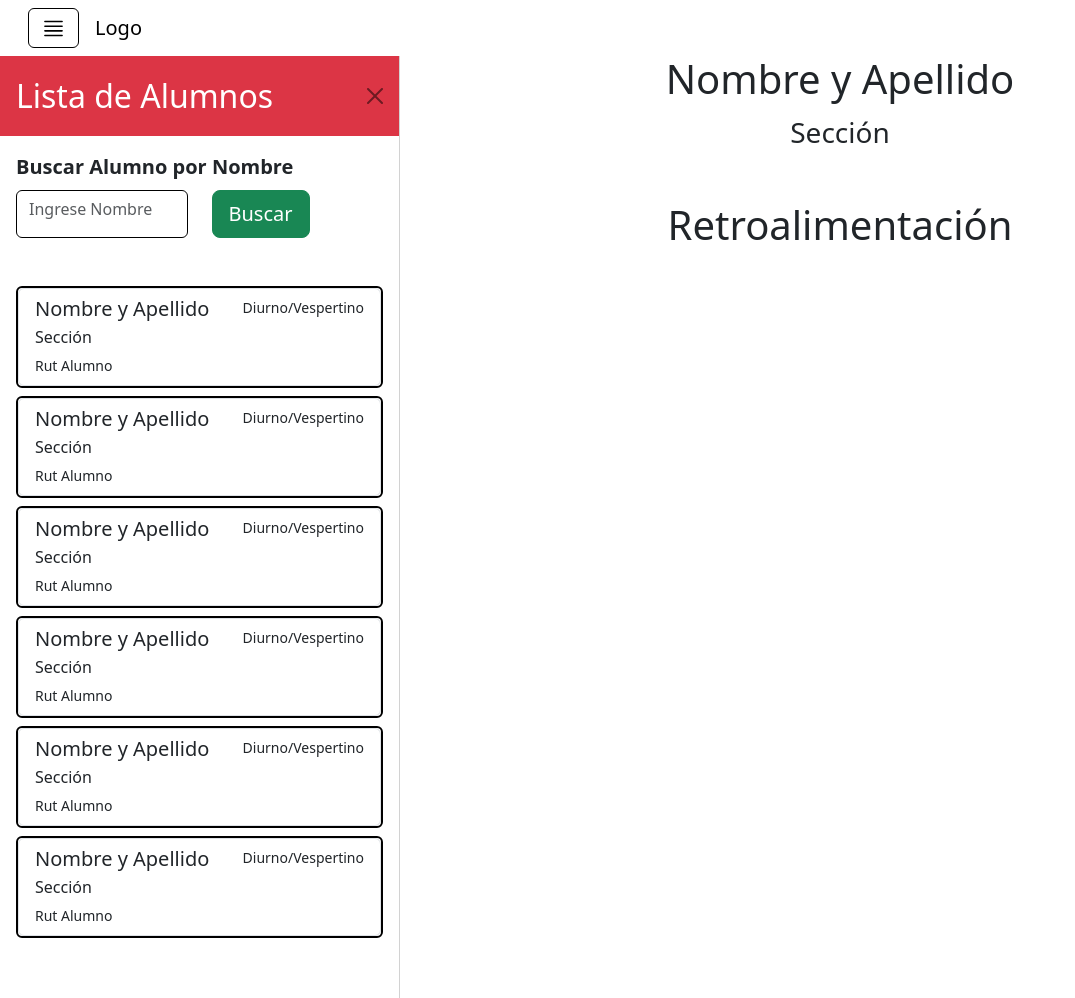
After one commit to SeniorHS/Plataforma-Ajuste-Razonable, a Django app: page /ajuste/ in a window 1280 px wide, after a click that opens the changed part. The commit adds this page. Shown: the whole page, without its empty margins (0-1075 px from the left). Run offline with Django 5.2, Linux system fonts and the light colour scheme; some libraries are stand-ins or nearby versions.

Commit message:
Modulo Ajuste Agregado

```diff
--- a/PlataformaAjusteRazonable/Ajustes/views.py
+++ b/PlataformaAjusteRazonable/Ajustes/views.py
@@ -1,3 +1,6 @@
 from django.shortcuts import render
 
 # Create your views here.
+
+def ajuste(request):
+    return render(request, 'ajuste/ajuste.html')
--- a/PlataformaAjusteRazonable/PlataformaAjusteRazonable/urls.py
+++ b/PlataformaAjusteRazonable/PlataformaAjusteRazonable/urls.py
@@ -20,11 +20,13 @@ from django.urls import path
 from Login import views as log
 from Registro import views as reg
 from Informativo import views as inf
+from Ajustes import views as aju
 
 urlpatterns = [
     path('admin/', admin.site.urls),
     path('', log.login, name='login'),
     path('registro/', reg.registro, name='registro'),
-    path('noticias/', inf.noticias, name='noticias')
+    path('noticias/', inf.noticias, name='noticias'),
+    path('ajuste/', aju.ajuste, name='ajuste')
 
 ]
--- /dev/null
+++ b/PlataformaAjusteRazonable/static/css/ajuste.css
@@ -0,0 +1,30 @@
+/* Estilos para el offcanvas */
+.offcanvas-start {
+    width: 250px;
+    /* Ancho del sidebar */
+}
+
+/* Animación para desplazar el contenido */
+.contenido {
+    transition: margin-left 0.4s ease;
+}
+
+/* Cuando se abre el offcanvas, empuja el contenido */
+.contenido.shifted {
+    margin-left: 200px;
+    /* Mismo ancho del sidebar */
+}
+
+/* En pantallas pequeñas, no desplaza el contenido */
+@media (width > 1024px) {
+    .contenido.shifted {
+        margin-left: 400px;
+        /* No empuja el contenido en pantallas pequeñas */
+    }
+}
+
+@media (width <=1024px) {
+    .contenido.shifted {
+        margin-left: 400px;
+    }
+}
--- /dev/null
+++ b/PlataformaAjusteRazonable/templates/ajuste/ajuste.html
@@ -0,0 +1,150 @@
+{% extends 'master/index.html' %}
+
+{% load static %}
+
+
+{% block titulo %}
+Ajustes Razonables
+{% endblock titulo %}
+
+
+{% block contenido %}
+    <!-- Sidebar Offcanvas -->
+    <div class="offcanvas offcanvas-start" style="margin-top: 56px;" data-bs-scroll="true" data-bs-backdrop="false"
+        tabindex="-1" id="offcanvasScrolling" aria-labelledby="offcanvasScrolling">
+        <div class="offcanvas-header px-3 bg-danger ">
+            <h5 class="offcanvas-title fs-2 text-white" id="offcanvasScrollingLabel">Lista de Alumnos</h5>
+            <button type="button" class="btn-close" data-bs-dismiss="offcanvas" aria-label="Close"></button>
+        </div>
+
+
+
+        <div class="offcanvas-body">
+            <form action="" class=" mb-5">
+                <label for="" class="form-label fw-bold fs-5">Buscar Alumno por Nombre</label>
+                <div class="row">
+                    <div class="col">
+                        <input type="text" class="form-control pl-5 pb-3 border border-black"
+                            placeholder="Ingrese Nombre">
+                    </div>
+                    <div class="col ">
+                        <button type="button" class="btn btn-success btn-lg">Buscar</button>
+                    </div>
+                </div>
+            </form>
+            <div class="list-group border border-black border-2 border-2 my-2">
+                <a href="#" class="list-group-item list-group-item-action" aria-current="true">
+                    <div class="d-flex w-100 justify-content-between">
+                        <h5 class="mb-1">Nombre y Apellido</h5>
+                        <small>Diurno/Vespertino</small>
+                    </div>
+                    <p class="mb-1">Sección</p>
+                    <small>Rut Alumno</small>
+                </a>
+            </div>
+            <div class="list-group border border-black border-2 my-2">
+                <a href="#" class="list-group-item list-group-item-action" aria-current="true">
+                    <div class="d-flex w-100 justify-content-between">
+                        <h5 class="mb-1">Nombre y Apellido</h5>
+                        <small>Diurno/Vespertino</small>
+                    </div>
+                    <p class="mb-1">Sección</p>
+                    <small>Rut Alumno</small>
+                </a>
+            </div>
+            <div class="list-group border border-black border-2 my-2">
+                <a href="#" class="list-group-item list-group-item-action" aria-current="true">
+                    <div class="d-flex w-100 justify-content-between">
+                        <h5 class="mb-1">Nombre y Apellido</h5>
+                        <small>Diurno/Vespertino</small>
+                    </div>
+                    <p class="mb-1">Sección</p>
+                    <small>Rut Alumno</small>
+                </a>
+            </div>
+            <div class="list-group border border-black border-2 my-2">
+                <a href="#" class="list-group-item list-group-item-action" aria-current="true">
+                    <div class="d-flex w-100 justify-content-between">
+                        <h5 class="mb-1">Nombre y Apellido</h5>
+                        <small>Diurno/Vespertino</small>
+                    </div>
+                    <p class="mb-1">Sección</p>
+                    <small>Rut Alumno</small>
+                </a>
+            </div>
+            <div class="list-group border border-black border-2 my-2">
+                <a href="#" class="list-group-item list-group-item-action" aria-current="true">
+                    <div class="d-flex w-100 justify-content-between">
+                        <h5 class="mb-1">Nombre y Apellido</h5>
+                        <small>Diurno/Vespertino</small>
+                    </div>
+                    <p class="mb-1">Sección</p>
+                    <small>Rut Alumno</small>
+                </a>
+            </div>
+            <div class="list-group border border-black border-2 my-2">
+                <a href="#" class="list-group-item list-group-item-action" aria-current="true">
+                    <div class="d-flex w-100 justify-content-between">
+                        <h5 class="mb-1">Nombre y Apellido</h5>
+                        <small>Diurno/Vespertino</small>
+                    </div>
+                    <p class="mb-1">Sección</p>
+                    <small>Rut Alumno</small>
+                </a>
+            </div>
+        </div>
+    </div>
+
+    <!-- Contenido Principal -->
+    <div class="contenido">
+
+        <nav class="navbar navbar-expand-lg fixed-top">
+            <div class="container-fluid">
+                <!-- Botón para abrir el sidebar -->
+                <button class="btn border border-black mx-3" type="button" data-bs-toggle="offcanvas"
+                    data-bs-target="#offcanvasScrolling" aria-controls="offcanvasScrolling">
+                    <img src="{% static 'img/ajustes/justify.svg' %}" alt="">
+                </button>
+                <a class="navbar-brand" href="#">Logo</a>
+                <div class="collapse navbar-collapse">
+
+                </div>
+            </div>
+        </nav>
+
+        <!-- Contenido dentro de la Página -->
+        <div class="container" style="margin-top: 55px;">
+
+            <div class="text-center m-5">
+                <h1>Nombre y Apellido</h1>
+                <p class="fs-3">Sección</p>
+
+            </div>
+
+            <div class="text-center">
+                <h1>Retroalimentación</h1>
+
+            </div>
+
+        </div>
+    </div>
+
+
+
+    <script>
+        // Seleccionamos el offcanvas y el contenido principal
+        var offcanvasElement = document.getElementById('offcanvasScrolling');
+        var mainContent = document.querySelector('.contenido');
+
+        // Cuando el offcanvas se muestra, agregamos la clase 'shifted' al contenido principal
+        offcanvasElement.addEventListener('show.bs.offcanvas', function () {
+            mainContent.classList.add('shifted');
+        });
+
+        // Cuando el offcanvas se oculta, removemos la clase 'shifted'
+        offcanvasElement.addEventListener('hide.bs.offcanvas', function () {
+            mainContent.classList.remove('shifted');
+        });
+    </script>
+
+{% endblock contenido %}
--- a/PlataformaAjusteRazonable/templates/master/index.html
+++ b/PlataformaAjusteRazonable/templates/master/index.html
@@ -10,6 +10,7 @@
         </title>
     <link rel="stylesheet" href="/static/css/bootstrap.css">
     <link rel="stylesheet" href="/static/css/style.css">
+    <link rel="stylesheet" href="/static/css/ajuste.css">
     <script src="/static/js/bootstrap.bundle.min.js"></script>
 </head>
 <body>
--- a/PlataformaAjusteRazonable/templates/noticias/noticias.html
+++ b/PlataformaAjusteRazonable/templates/noticias/noticias.html
@@ -60,7 +60,7 @@ Noticias Ajustes Razonables
     <div class="container p-5">
         <div class="row align-items-start text-center">
             <div class="col">
-                <a href="" class="link-underline link-underline-opacity-0">
+                <a href="{% url 'ajuste' %}" class="link-underline link-underline-opacity-0">
                     <img src="{% static 'img/noticias/iconos/ajuste.jpg' %}"
                         style="height: 250px; width: 250px;" class="border border-5 p-5 rounded-circle" alt="">
                     <h2 class="m-3">Ajustes Razonables</h2>
```
Also changed, not shown: PlataformaAjusteRazonable/static/css/style.css (line endings or trailing spaces), PlataformaAjusteRazonable/static/img/ajustes/justify.svg (added).
